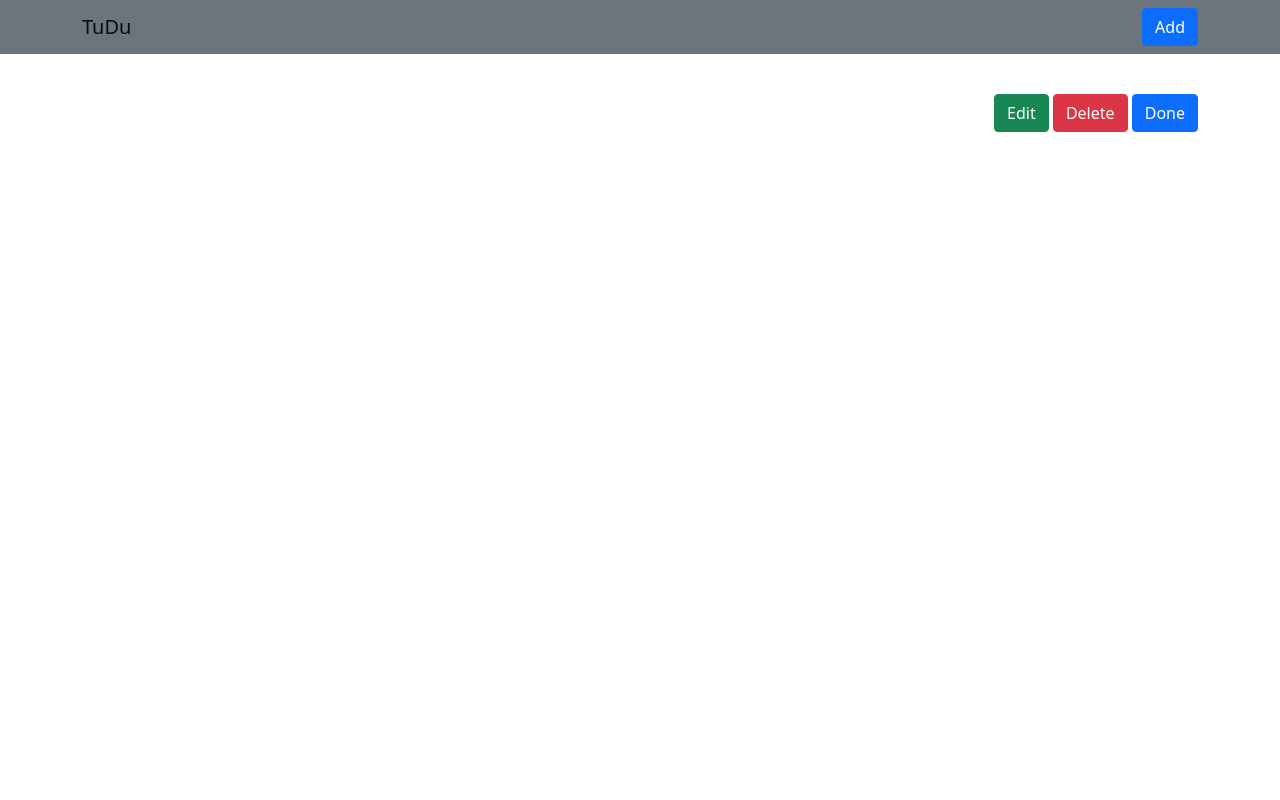
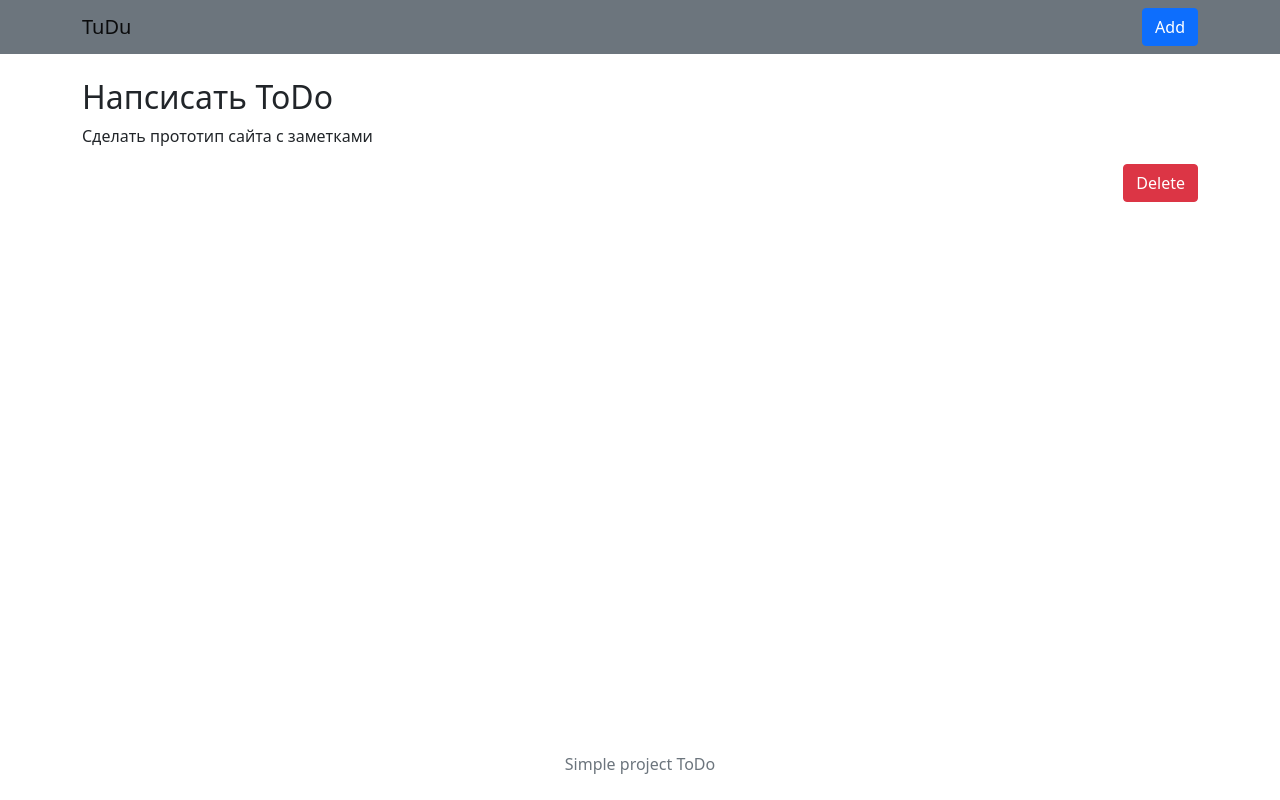
Before and after one commit to savaby/TuDuszka, a Flask app: page /view/6 in a window 1280 px wide. Run offline with Flask 2, Linux system fonts and the light colour scheme; data comes from the database, SQL or seed files in the repository; some libraries are stand-ins or nearby versions.

Commit message:
final version

```diff
--- a/app.py
+++ b/app.py
@@ -1,19 +1,9 @@
-from flask import Flask, g, request, url_for, redirect
+from flask import Flask, g, request, url_for, redirect, jsonify
 from flask.templating import render_template
-import sqlite3
+from db import get_db
 import datetime
 
 app = Flask(__name__)
-
-def db_connect():
-    connection = sqlite3.connect('todo.db')
-    connection.row_factory = sqlite3.Row
-    return connection
-
-def get_db():
-    if not hasattr(g, 'connection'):
-        g.connection= db_connect()
-    return g.connection
 
 @app.teardown_appcontext
 def close_db(error):
@@ -21,22 +11,17 @@ def close_db(error):
         g.connection.close()
 
 
-
-
-
-
 @app.route('/')
 def home():
     db = get_db()
-    cur = db.execute('select todo.id, todo.title, todo.create_date, todo.todo_text, types.name from todo join types on todo.type_id = types.id order by todo.create_date desc')
+    cur = db.execute('select todo.id, todo.title, todo.create_date, todo.todo_text, types.name, todo.end_date from todo join types on todo.type_id = types.id order by todo.create_date desc')
     todos = cur.fetchall()
-    print(todos)
     return render_template('index.html', todos=todos)
 
 @app.route('/view/<int:id>')
 def view(id):
     db = get_db()
-    cur = db.execute('select todo.id, todo.title, todo.create_date, todo.todo_text, types.name from todo join types on todo.type_id = types.id where todo.id = ?', [id])
+    cur = db.execute('select todo.id, todo.title, todo.create_date, todo.end_date, todo.todo_text, types.name from todo join types on todo.type_id = types.id where todo.id = ?', [id])
     todo = cur.fetchone()
     return render_template('view.html', todo=todo )
 
@@ -55,7 +40,24 @@ def add():
         return redirect('/')
     return render_template('add.html', types=types)
 
+@app.route('/done', methods=['POST'])
+def done():
+    db = get_db()
+    id = request.form['thisId']
+    end_date = datetime.date.today()
+    db.execute('update todo set end_date = ? where id = ?', [end_date, id])
+    db.commit()
+    return redirect(request.referrer)
 
+
+@app.route('/delete', methods=['POST'])
+def delete():
+    db = get_db()
+    id = request.form['thisId']
+    end_date = datetime.date.today()
+    db.execute('delete from todo where todo.id = ?', [id])
+    db.commit()
+    return redirect('/')
 
 
 if __name__ == '__main__':
--- /dev/null
+++ b/db.py
@@ -0,0 +1,12 @@
+import sqlite3
+from flask import g
+
+def db_connect():
+    connection = sqlite3.connect('todo.db')
+    connection.row_factory = sqlite3.Row
+    return connection
+
+def get_db():
+    if not hasattr(g, 'connection'):
+        g.connection= db_connect()
+    return g.connection
--- a/script.sql
+++ b/script.sql
@@ -12,6 +12,6 @@ create table types (
     name string(20)
 );
 
-insert into types(name) values('urgent');
-insert into types(name) values('daily');
-insert into types(name) values('simple');
+insert into types(name) values('danger');
+insert into types(name) values('info');
+insert into types(name) values('success');
--- /dev/null
+++ b/templates/base.html
@@ -0,0 +1,37 @@
+<html lang="en">
+
+<head>
+    <meta charset="UTF-8">
+    <meta http-equiv="X-UA-Compatible" content="IE=edge">
+    <meta name="viewport" content="width=device-width, initial-scale=1.0">
+    <link href="{{ url_for('static', filename='bootstrap.min.css') }}" rel="stylesheet">
+    <script src="{{ url_for('static', filename='bootstrap.bundle.min.js') }}"></script>
+
+    <title>TuDuszka</title>
+</head>
+
+<body class="d-flex flex-column h-100">
+
+    <nav class="navbar navbar-light bg-secondary">
+        <div class="container">
+            <div>
+                <a href="{{ url_for('home') }}" class="navbar-brand">TuDu</a>
+            </div>
+            <a href="{{ url_for('add') }}" class="btn btn-primary">Add</a>
+        </div>
+    </nav>
+    <div class="container py-4">
+        {% block content %}
+        {% endblock %}
+
+    </div>
+    <footer class="footer mt-auto py-4">
+        <div class="container text-center">
+            <span class="text-muted">
+                Simple project ToDo
+            </span>
+        </div>
+    </footer>
+</body>
+
+</html>
--- a/templates/view.html
+++ b/templates/view.html
@@ -1,35 +1,15 @@
-<html lang="en">
-
-<head>
-    <meta charset="UTF-8">
-    <meta http-equiv="X-UA-Compatible" content="IE=edge">
-    <meta name="viewport" content="width=device-width, initial-scale=1.0">
-    <link href="../static/bootstrap.min.css" rel="stylesheet" integrity="sha384-EVSTQN3/azprG1Anm3QDgpJLIm9Nao0Yz1ztcQTwFspd3yD65VohhpuuCOmLASjC" crossorigin="anonymous">
-    <script src="../static/bootstrap.bundle.min.js" integrity="sha384-MrcW6ZMFYlzcLA8Nl+NtUVF0sA7MsXsP1UyJoMp4YLEuNSfAP+JcXn/tWtIaxVXM" crossorigin="anonymous"></script>
-
-    <title>TuDuszka</title>
-</head>
-
-<body>
-
-    <nav class="navbar navbar-light bg-secondary">
-        <div class="container">
-            <div>
-                <a href="index.html" class="navbar-brand">TuDu</a>
-            </div>
-            <a href="./add.html" class="btn btn-primary">Add</a>
-        </div>
-    </nav>
-    <div class="container py-4">
+{% extends 'base.html' %}
+{% block content %}
         <h2>{{ todo.title }}</h2>
         <p>{{ todo.todo_text }}</p>
-        <form action="done" class="text-end">
+        <form action="{{ url_for('delete') }}" class="text-end" method="POST">
             <input type="hidden" name="thisId" value="{{ todo.id }}">
-            <input type="button" value="Edit" class="btn btn-success">
-            <input type="button" value="Delete" class="btn btn-danger">
-            <input type="button" value="Done" class="btn btn-primary">
+            <input type="submit" value="Delete" class="btn btn-danger">
         </form>
-    </div>
-</body>
-
-</html>
+        {% if not todo.end_date %}
+        <form action="{{ url_for('done') }}" class="text-end" method="POST">
+            <input type="hidden" name="thisId" value="{{ todo.id }}">
+            <input type="submit" value="Done" class="btn btn-primary">
+        </form>
+        {% endif %}
+{% endblock %}
```
Also changed, not shown: templates/add.html (+4 -28 lines), templates/index.html (+10 -36 lines), todo.db.
